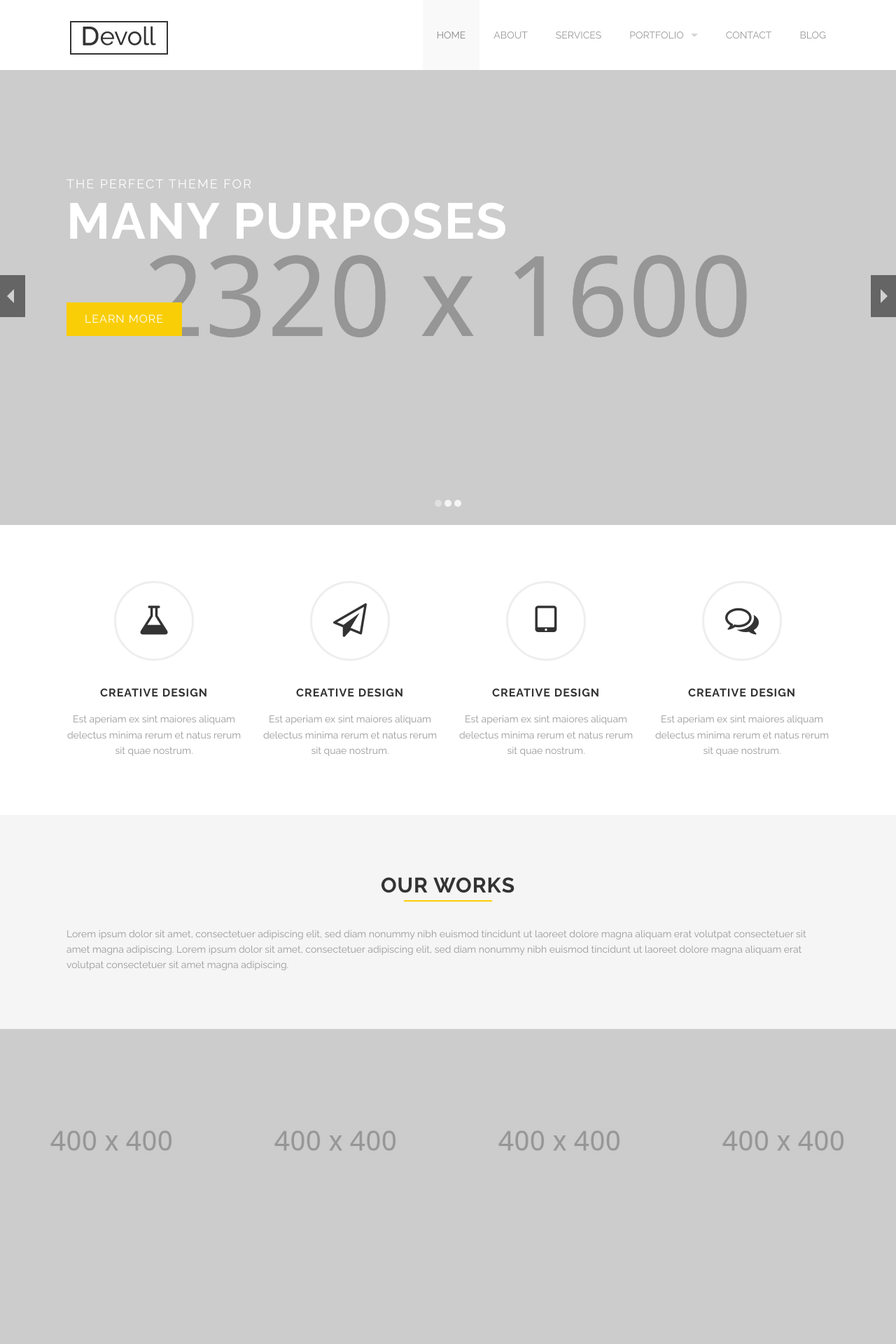
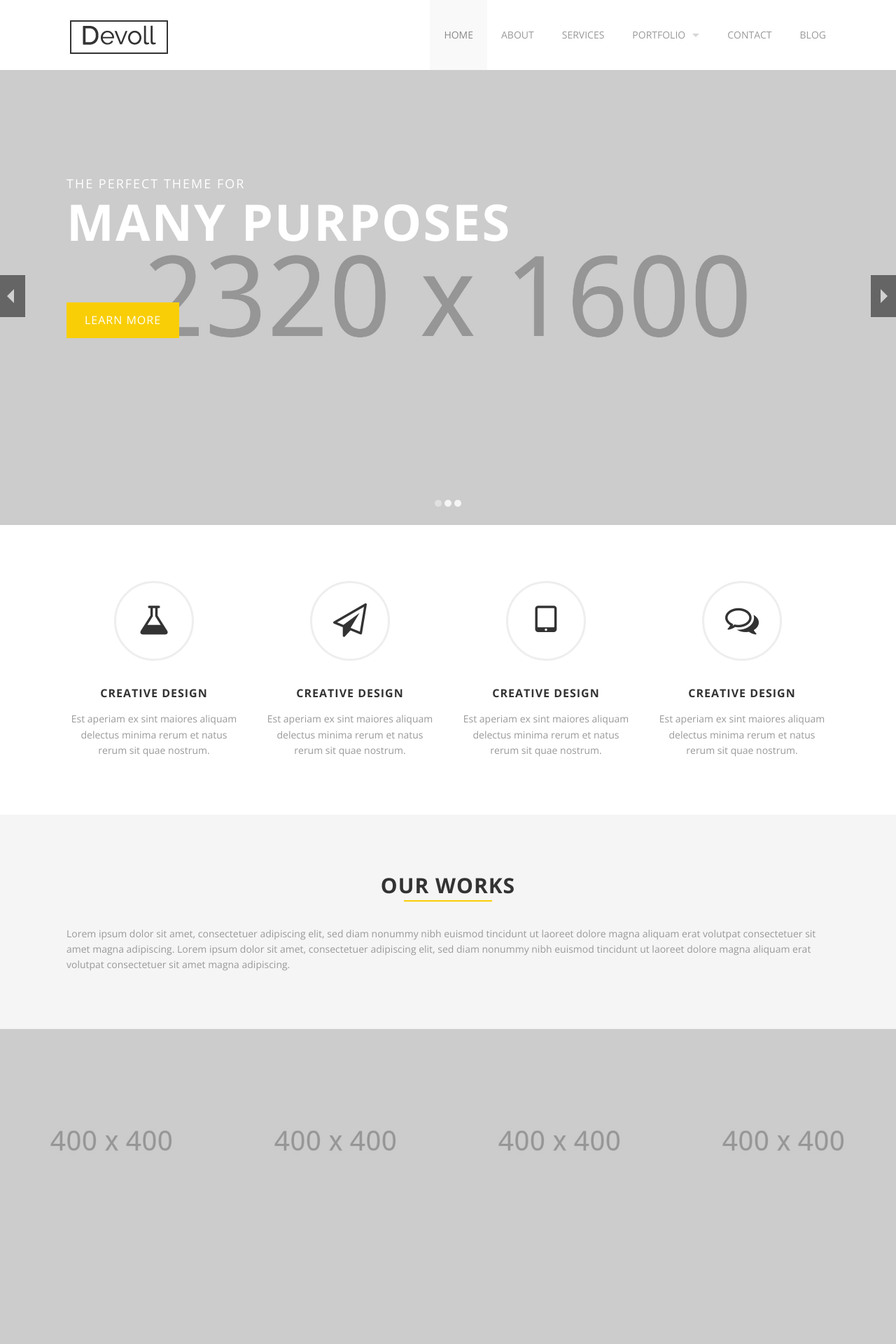
Before and after one commit to marcolplastics/marcolplastics.github.io, a Jekyll site: the page built from index.html, in a window 1280 px wide. Shown: the top 1920 px of the page at 70% size. Built offline with Jekyll 4.4.1, drawn with Linux system fonts in a browser that asks for light colours.

Commit message:
Switched font to Open Sans

```diff
--- a/_includes/head.html
+++ b/_includes/head.html
@@ -27,7 +27,7 @@
         });
     })(Tc.$);
   </script>
-  <link href="http://fonts.googleapis.com/css?family=Raleway:400,700,300" media="screen" rel="stylesheet" type="text/css" />
+  <link href='http://fonts.googleapis.com/css?family=Open+Sans:400,700,300' rel='stylesheet' type='text/css'>
   <script src="{{ "/javascripts/masonry.pkgd.js" | prepend: site.baseurl }}" type="text/javascript"></script>
   <script src="{{ "/javascripts/imagesloaded.pkgd.min.js" | prepend: site.baseurl }}" type="text/javascript"></script>
   <script src="{{ "/javascripts/slick.min.js" | prepend: site.baseurl }}" type="text/javascript"></script>
--- a/_sass/foundation/_settings.scss
+++ b/_sass/foundation/_settings.scss
@@ -89,7 +89,7 @@
 // - - - - - - - - - - - - - - - - - - - - - - - - -
 
 // We use these to define default font stacks
-$font-family-sans-serif: Raleway, "Helvetica Neue", Helvetica, Roboto, Arial, sans-serif;
+$font-family-sans-serif: "Open Sans", "Helvetica Neue", Helvetica, Roboto, Arial, sans-serif;
 // $font-family-serif: Georgia, Cambria, "Times New Roman", Times, serif;
 // $font-family-monospace: Consolas, "Liberation Mono", Courier, monospace;
 
```
